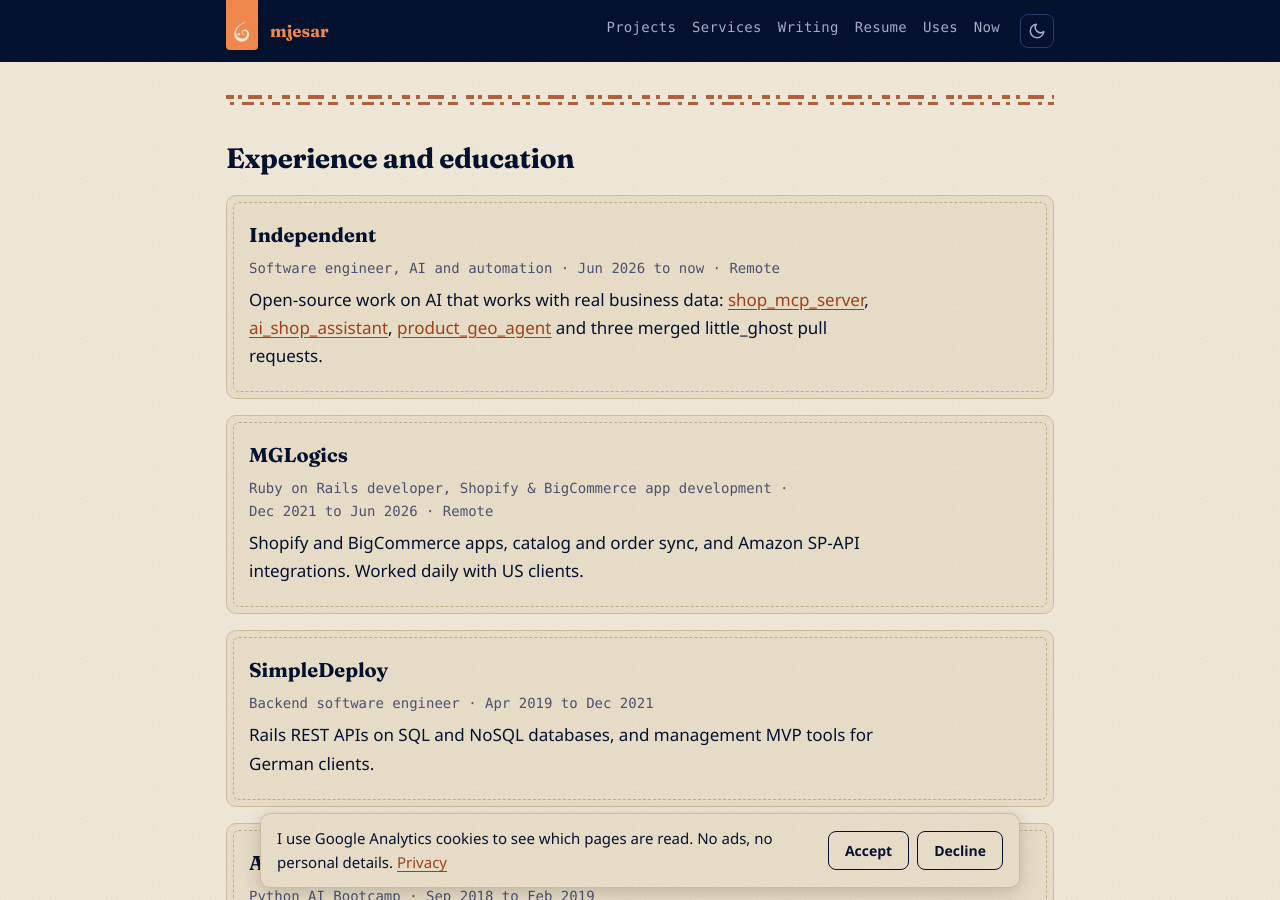
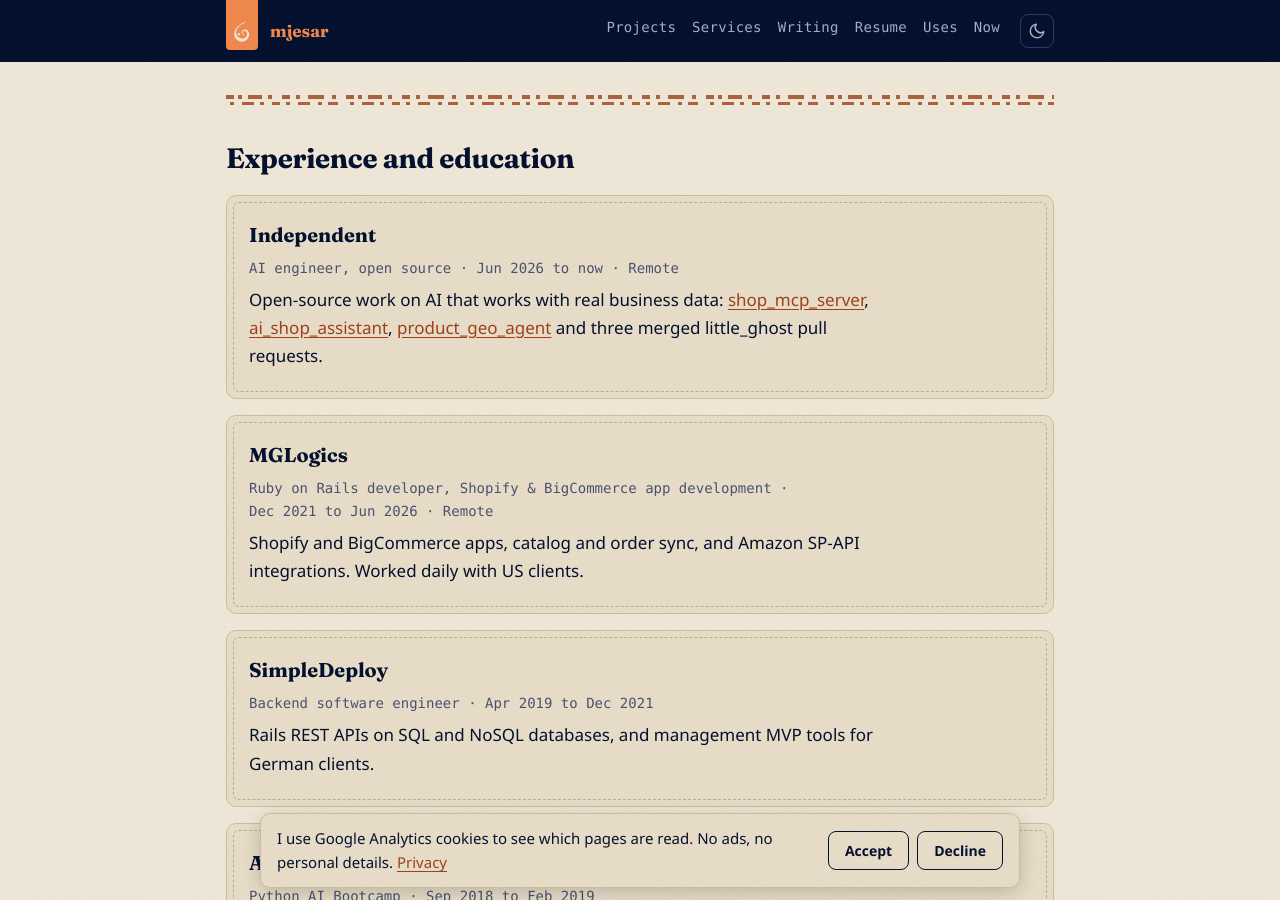
Before and after one commit to mjesar/mjesar.github.io, a Jekyll site: the page built from index.html, in a window 1280 px wide and 900 px high, scrolled down 3323 px. Built offline with Jekyll 4.4.1, drawn with Linux system fonts in a browser that asks for light colours; some of the changed text lies outside the part shown.

Commit message:
update independent role to ai engineer and client industries on the resume

```diff
--- a/_config.yml
+++ b/_config.yml
@@ -22,7 +22,7 @@ bing_site_verification:
 ga4_id: "G-HF9CFGP3C3"
 # Date shown as "last updated" on /llm-info/, llms-full.txt and /.well-known/services.json.
 # Change it whenever a fact, price or plan in _data/ changes.
-facts_updated: 2026-10-30
+facts_updated: 2026-11-02
 plugins:
   - jekyll-sitemap
   - jekyll-feed
--- a/_data/profile.yml
+++ b/_data/profile.yml
@@ -53,7 +53,7 @@ profiles:
 # longer version with bullet points is on /resume/. `where` is optional.
 work_history:
   - company: Independent
-    role: software engineer, AI and automation
+    role: AI engineer
     dates: Jun 2026 to now
     where: remote
     summary: Open-source work on AI that works with real business data, including shop_mcp_server, ai_shop_assistant, product_geo_agent and three merged little_ghost pull requests.
--- a/index.html
+++ b/index.html
@@ -158,7 +158,7 @@ description: "Mohammad Ali Jesar (mjesar), Senior Software Engineer specializing
   <h2>Experience and education</h2>
   <div class="card">
     <h3>Independent</h3>
-    <p class="muted">Software engineer, AI and automation · Jun 2026 to now · Remote</p>
+    <p class="muted">AI engineer, open source · Jun 2026 to now · Remote</p>
     <p>Open-source work on AI that works with real business data: <a href="/projects/shop_mcp_server/">shop_mcp_server</a>, <a href="/projects/ai_shop_assistant/">ai_shop_assistant</a>, <a href="/projects/product_geo_agent/">product_geo_agent</a> and three merged little_ghost pull requests.</p>
   </div>
   <div class="card">
--- a/resume/index.html
+++ b/resume/index.html
@@ -57,7 +57,7 @@ jsonld:
 <section>
   <h2>Experience</h2>
   <div class="job">
-    <h3>Software Engineer, AI and automation, Independent (open source)</h3>
+    <h3>AI Engineer, Independent (open source)</h3>
     <p class="muted">June 2026 to now · Remote</p>
     <ul>
       <li>Building AI agents and practices for AI search visibility (GEO and AEO), so websites and brands get found and recommended by AI assistants like Google AI and ChatGPT. Methods include llms.txt, schema.org structured data and WebMCP tools. Built product_geo_agent, which checks whether AI assistants recommend a product, scores it and lists what to fix, with steady scores across 5 eval runs.</li>
```
Also changed, not shown: other parts of resume/index.html (+2 -2 lines), 1 other file.
